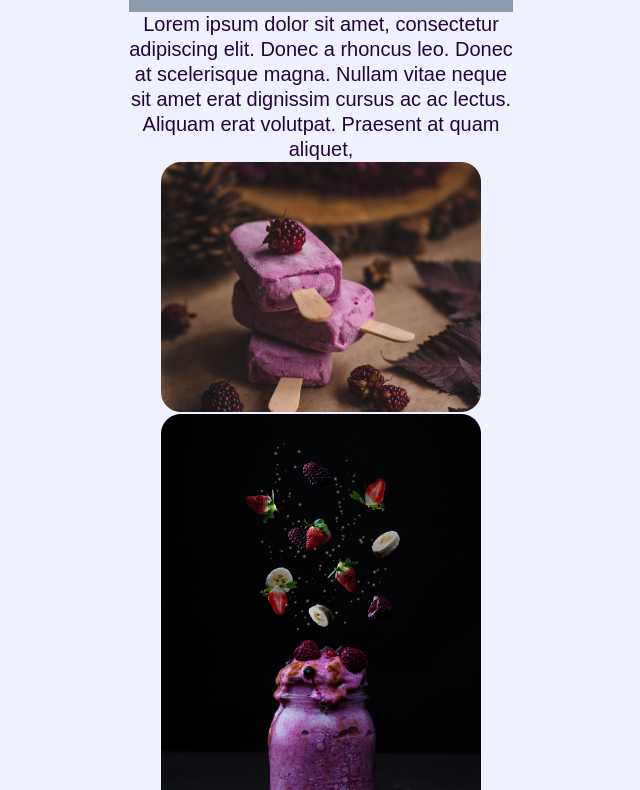
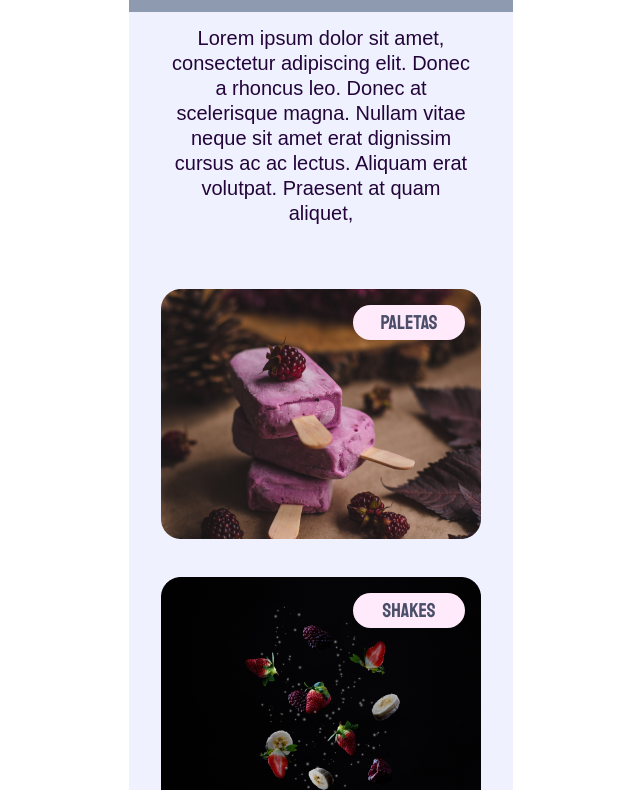
Before and after one commit to mcarnelos/projeto-space-cream, a plain HTML site: page index.html in a window 1280 px wide. Shown: the part 267-1057 px from the top of the page, without its empty margins (319-959 px from the left). Drawn offline with Linux system fonts and the light colour scheme; a web font is replaced by a local one.

Commit message:
Estilizacao com css e adicionando animacoes

```diff
--- a/index.html
+++ b/index.html
@@ -59,9 +59,9 @@
           </filter>
           </defs>
           </svg>
+      </div>
 
-          <h1>Space cream</h1>
-      </div>
+      <h1>Space cream</h1>
     </header>
 
     <main>
@@ -72,18 +72,22 @@
       <div class="cards">
         <div class="card">
           <img src="./images/sorvete1.png" alt="Imagem de tres paletas de frutas vermelhas com framboesas em volta">
+          <h2>Paletas</h2>
         </div>
 
         <div class="card">
           <img src="./images/sorvete2.png" alt="Imagem de um milk shake de frutas vermelhas dentro de um pote de vidro">
+          <h2>Shakes</h2>
         </div>
 
         <div class="card">
           <img src="./images/sorvete3.png" alt="Imagem de uma colher com uma bola de sorvete vermelho">
+          <h2>Massas</h2>
         </div>
 
         <div class="card">
           <img src="./images/sorvete4.png" alt="Imagem de um picolé metade vermelho metade amarelo com cereais na diagonal">
+          <h2>Picolés</h2>
         </div>
 
       </div>
--- a/style.css
+++ b/style.css
@@ -1,5 +1,13 @@
 :root {
   font-size: 62.5%;
+
+  --ff-heading: 'Staatliches', cursive;
+  --ff-texting: 'Palanquin', sans-serif;
+
+  --bg-primary: #EFF1FF;
+  --bg-header: #8E9AAF;
+  --bg-h1: #CBC0D3;
+  --bg-h2: #FEEAFA;
 }
 
 * {
@@ -9,36 +17,43 @@
 }
 
 body {
-  background: #EFF1FF;
-
   text-align: center;
 }
 
 header {
-  background: #8E9AAF;
+  background: var(--bg-header);
 
   height: 27.9rem;
   padding-top: 3.2rem;
+  margin-bottom: 1.4rem;
 }
 
 h1 {
-  font-family: 'Staatliches', cursive;
+  font-family: var(--ff-heading);
   font-size: 4rem;
   font-weight: 400;
   line-height: 3.4rem;
+  letter-spacing: 0.05em;
 
   color: #FFFFFF;
-  background: #CBC0D3;
+  background: var(--bg-h1);
   text-shadow: 0px 2px 2px rgba(0, 0, 0, 0.25);
+
+  margin-top: 1.8rem;
+  margin-bottom: 2.9rem;
+  padding-block: 0.8rem;
 }
 
 .page {
+  background: var(--bg-primary);
+
   width: 38.4rem;
   margin: auto;
+  padding-bottom: 6rem;
 }
 
 p {
-  font-family: 'Palanquin', sans-serif;
+  font-family: var(--ff-texting);
   font-size: 2rem;
   font-weight: 400;
   line-height: 2.5rem;
@@ -46,4 +61,72 @@ p {
   text-align: center;
 
   color: #23053A;
+
+  width: 30.5rem;
+
+  margin: auto;
 }
+
+.card {
+  position: relative;
+
+  animation: downtop 700ms;
+}
+
+.cards {
+  display: flex;
+  flex-direction: column;
+  gap: 3.6rem;
+
+  margin-top: 6.3rem;
+}
+
+h2 {
+  position: absolute;
+  top: 1.6rem;
+  right: 4.8rem;
+
+  display: flex;
+  flex-direction: column;
+  justify-content: center;
+  align-items: center;
+
+  color: #4A4E69;
+  background: var(--bg-h2);
+
+  border-radius: 20px;
+
+  font-family: var(--ff-heading);
+  font-size: 2rem;
+  font-weight: 400;
+
+  width: 11.2rem;
+  height: 3.5rem;
+
+  animation: topdown 1500ms; /* chamando animação */
+}
+
+/* animações */
+@keyframes topdown {
+  0% {
+    opacity: 0;
+    transform: translateY(-15px);
+  }
+
+  100% {
+    opacity: 1;
+    transform: translateY(0);
+  }
+}
+
+@keyframes downtop {
+  0% {
+    opacity: 0;
+    transform: translateY(15px);
+  }
+
+  100% {
+    opacity: 1;
+    transform: translateY(0);
+  }
+}
```
